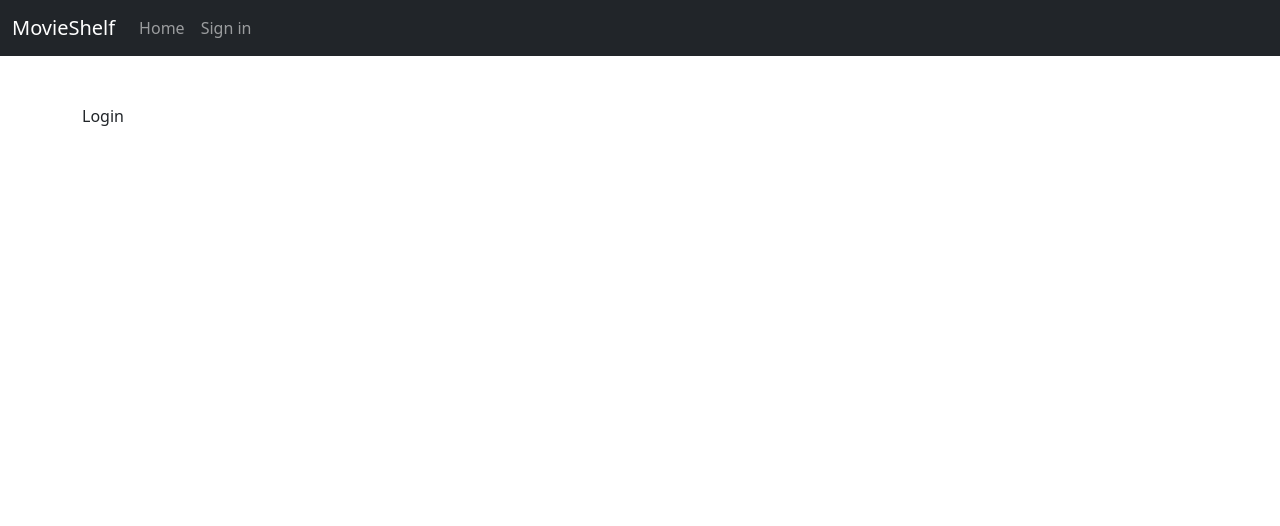
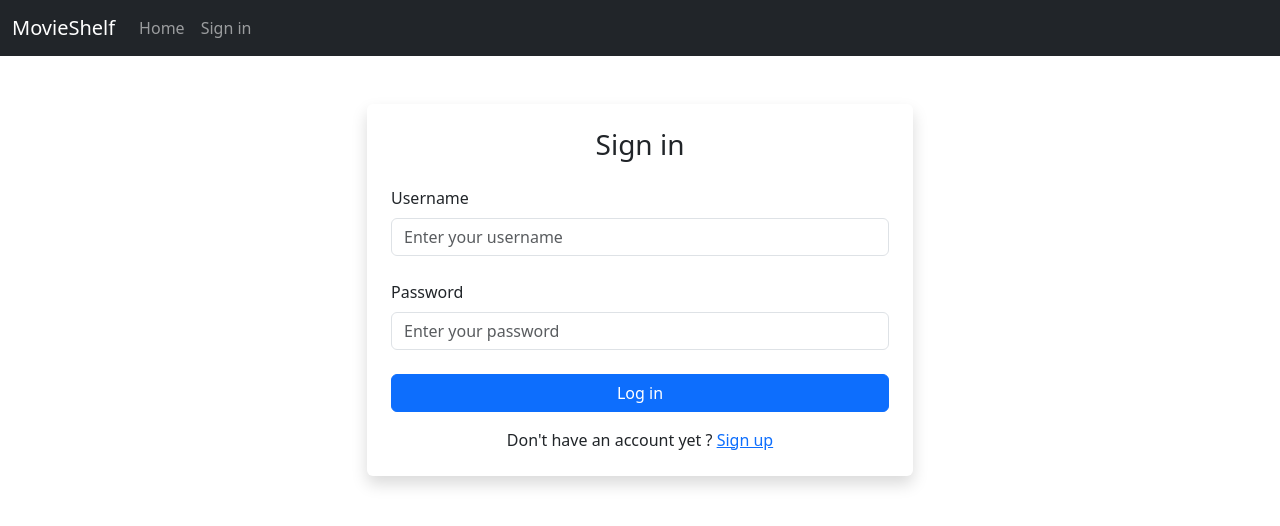
Before and after one commit to Maciej-Develop/MovieShelf, a React (Vite) app in the folder movieshelf-client/: page /login in a window 1280 px wide. Shown: the top 526 px of the page. Built offline with nearby package versions, Linux system fonts and the light colour scheme.

Commit message:
look finished for login and register

```diff
--- a/movieshelf-client/src/App.jsx
+++ b/movieshelf-client/src/App.jsx
@@ -2,6 +2,7 @@ import {Routes, Route} from "react-router-dom";
 import Home from './pages/Home';
 import MovieDetailPage from './pages/MovieDetailPage';
 import LoginPage from "./pages/LoginPage";
+import RegisterPage from "./pages/RegisterPage";
 import NavBar from './components/NavBar';
 import 'bootstrap/dist/css/bootstrap.min.css';
 import 'bootstrap/dist/js/bootstrap.bundle.min.js';
@@ -16,6 +17,7 @@ function App() {
         <Routes>
           <Route path='/' element={ <Home />}/>
           <Route path='/movie/:id' element={<MovieDetailPage/>}></Route>
+          <Route path="/register" element={<RegisterPage/>}></Route>
           <Route path="/login" element={<LoginPage/>}></Route>
         </Routes>
       </main>
--- a/movieshelf-client/src/pages/LoginPage.jsx
+++ b/movieshelf-client/src/pages/LoginPage.jsx
@@ -1,11 +1,24 @@
-
+import { Link } from "react-router-dom";
 
 function LoginPage() {
     return <>
-    <p>Login</p>
-    <form>
-
+    <div className="container d-flex justify-content-center">
+    <form className="shadow p-4 rounded w-50">
+        <h3 className="text-center mb-4">Sign in</h3>
+        <div className="form-group mb-4">
+            <label className="mb-2">Username</label>
+            <input type="text" className="form-control" placeholder="Enter your username" />
+        </div>
+        <div className="form-group mb-4">
+            <label className="mb-2">Password</label>
+            <input type="text" className="form-control" placeholder="Enter your password"/>
+        </div>
+        <button className="btn btn-primary w-100 mb-3">Log in</button>
+        <div className="text-center">
+            <span>Don't have an account yet ? <Link to="/register">Sign up</Link> </span>
+        </div>
     </form>
+    </div>
     </>
 }
 
--- /dev/null
+++ b/movieshelf-client/src/pages/RegisterPage.jsx
@@ -0,0 +1,20 @@
+function RegisterPage() {
+    return <>
+    <div className="container d-flex justify-content-center">
+    <form className="shadow p-4 rounded w-50">
+        <h3 className="text-center mb-4">Register</h3>
+        <div className="form-group mb-4">
+            <label className="mb-2">Username</label>
+            <input type="text" className="form-control" placeholder="Enter an username" />
+        </div>
+        <div className="form-group mb-4">
+            <label className="mb-2">Password</label>
+            <input type="text" className="form-control" placeholder="Enter a password"/>
+        </div>
+        <button className="btn btn-primary w-100 mb-3">Sign up</button>
+    </form>
+    </div>
+    </>
+}
+
+export default RegisterPage;
```
